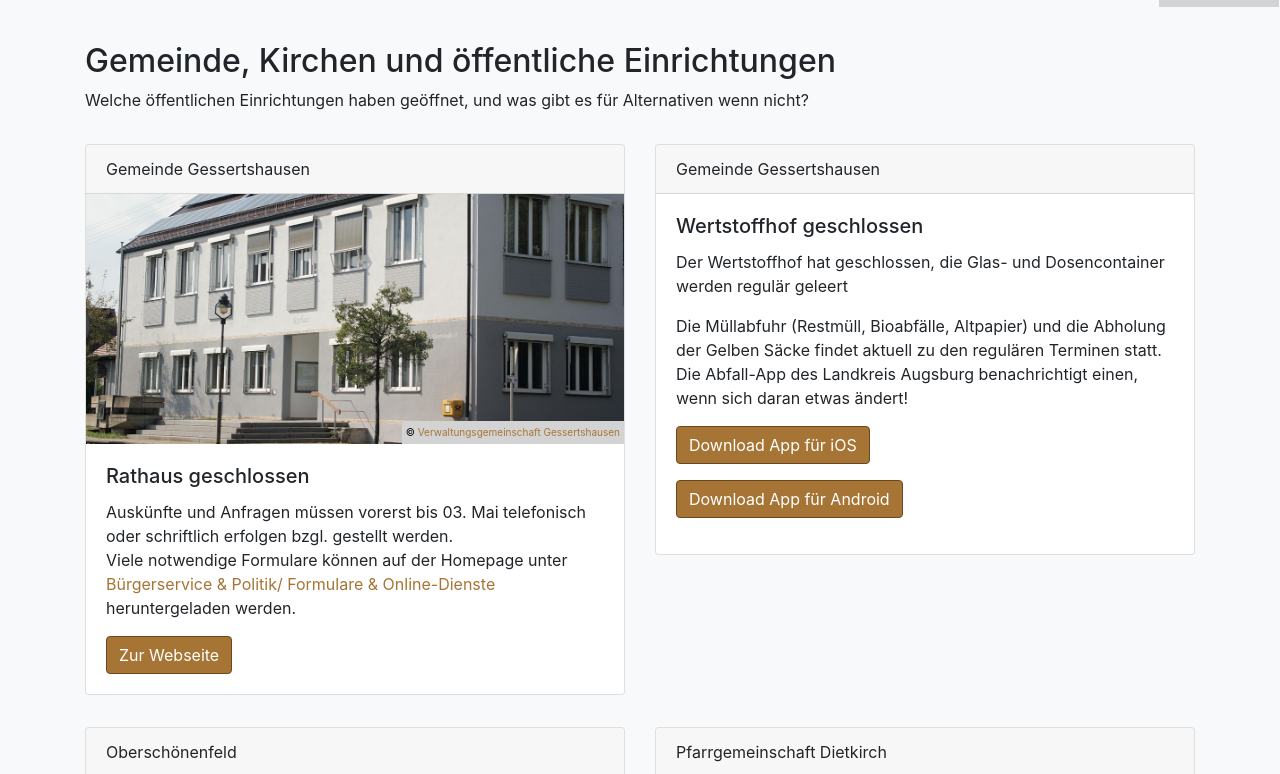
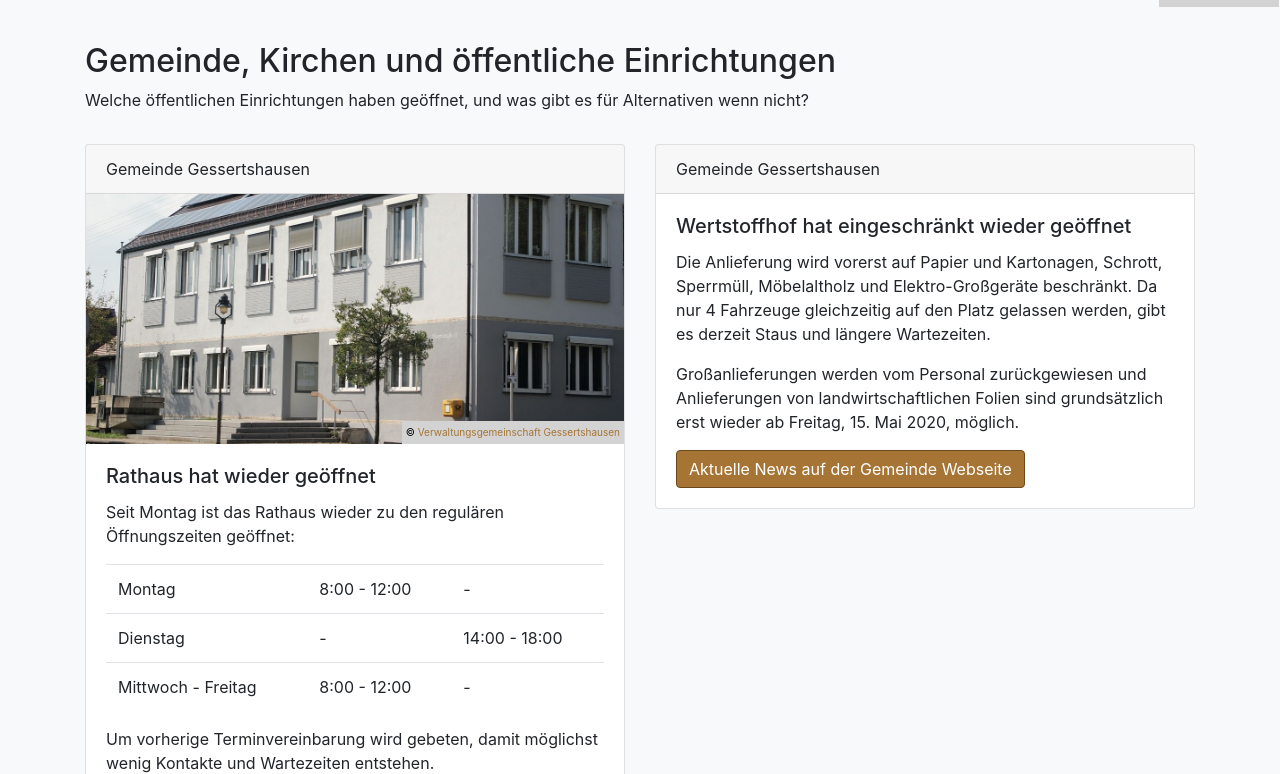
Before and after one commit to aschmutt/region-info, a PHP site: page /gemeinde.php in a window 1280 px wide. Shown: the part 464-1238 px from the top of the page. Run offline with PHP 8.4, Linux system fonts and the light colour scheme.

Commit message:
Inhalte aktualisiert

```diff
--- a/htdocs/Js/index-20200412.js
+++ b/htdocs/Js/index-20200503.js
@@ -2,9 +2,9 @@
 $( document ).ready(function() {
 
     if ($( '#restaurantTab' ).length ){
-        var tablist = new Array('montag', 'dienstag', 'mittwoch', 'donnerstag', 'freitag', 'samstag', 'sonntag');
+        var tablist = new Array('sonntag','montag', 'dienstag', 'mittwoch', 'donnerstag', 'freitag', 'samstag');
         var datum = new Date();
-        var day = datum.getDay() - 1;
+        var day = datum.getDay();
         if ( (day >= 0) && (day < 7) ) {
             var tabSelector = '#' + tablist[day] + '-tab';
             $(tabSelector).tab('show');
--- a/htdocs/Templates/base.twig
+++ b/htdocs/Templates/base.twig
@@ -16,6 +16,6 @@
 <script src="https://code.jquery.com/jquery-3.4.1.slim.min.js" integrity="sha384-J6qa4849blE2+poT4WnyKhv5vZF5SrPo0iEjwBvKU7imGFAV0wwj1yYfoRSJoZ+n" crossorigin="anonymous"></script>
 <script src="https://cdn.jsdelivr.net/npm/popper.js@1.16.0/dist/umd/popper.min.js" integrity="sha384-Q6E9RHvbIyZFJoft+2mJbHaEWldlvI9IOYy5n3zV9zzTtmI3UksdQRVvoxMfooAo" crossorigin="anonymous"></script>
 <script src="https://stackpath.bootstrapcdn.com/bootstrap/4.4.1/js/bootstrap.min.js" integrity="sha384-wfSDF2E50Y2D1uUdj0O3uMBJnjuUD4Ih7YwaYd1iqfktj0Uod8GCExl3Og8ifwB6" crossorigin="anonymous"></script>
-<script src="/Js/index-20200412.js"></script>
+<script src="/Js/index-20200503.js"></script>
 </body>
 </html>
--- a/htdocs/Templates/gemeinde.twig
+++ b/htdocs/Templates/gemeinde.twig
@@ -32,14 +32,38 @@
                             </div>
                         </div>
                         <div class="card-body">
-                            <h5 class="card-title">Rathaus geschlossen</h5>
+                            <h5 class="card-title">Rathaus hat wieder geöffnet</h5>
                             <p class="card-text">
-                                Auskünfte und Anfragen müssen vorerst bis 03. Mai telefonisch oder schriftlich erfolgen bzgl. gestellt werden. <br />
-                                Viele notwendige Formulare können auf der Homepage unter
+                                Seit Montag ist das Rathaus wieder zu den regulären Öffnungszeiten geöffnet:
+                            </p>
+                            <table class="table">
+                                <tbody>
+                                <tr>
+                                    <td>Montag</td>
+                                    <td>8:00 - 12:00</td>
+                                    <td>-</td>
+                                </tr>
+                                <tr>
+                                    <td>Dienstag</td>
+                                    <td>-</td>
+                                    <td>14:00 - 18:00</td>
+                                </tr>
+                                <tr>
+                                    <td>Mittwoch - Freitag</td>
+                                    <td>8:00 - 12:00</td>
+                                    <td>-</td>
+                                </tr>
+                                </tbody>
+                            </table>
+                            <p class="card-text">
+                                Um vorherige Terminvereinbarung wird gebeten, damit möglichst wenig Kontakte und Wartezeiten entstehen.
+                            </p>
+                                Viele notwendige Formulare können auch auf der Homepage heruntergeladen werden, dann sparen Sie sich den Rathaus Besuch!<br />
+                                Formular Link:
                                 <a href="https://www.gessertshausen.de/buergerservice-politik/rathaus/formulare-online-dienste/" target="_blank">
                                     Bürgerservice & Politik/ Formulare & Online-Dienste </a>
-                                heruntergeladen werden.
                             </p>
+                            <a href="tel:0823830060" class="btn btn-primary" >Tel: 08238 3006-0</a>
                             <a href="https://www.gessertshausen.de/" class="btn btn-primary" target="_blank">Zur Webseite</a>
                         </div>
 
@@ -51,12 +75,32 @@
                             Gemeinde Gessertshausen
                         </div>
                         <div class="card-body">
-                            <h5 class="card-title">Wertstoffhof geschlossen</h5>
+                            <h5 class="card-title">Wertstoffhof hat eingeschränkt wieder geöffnet</h5>
                             <p class="card-text">
-                                Der Wertstoffhof hat geschlossen, die Glas- und Dosencontainer werden regulär geleert
+                                Die Anlieferung wird vorerst auf Papier und Kartonagen, Schrott, Sperrmüll, Möbelaltholz und
+                                Elektro-Großgeräte beschränkt. Da nur 4 Fahrzeuge gleichzeitig auf den Platz gelassen werden,
+                                gibt es derzeit Staus und längere Wartezeiten.
                             </p>
                             <p class="card-text">
-                                Die Müllabfuhr (Restmüll, Bioabfälle, Altpapier) und die Abholung der Gelben Säcke findet aktuell zu den regulären Terminen statt.
+                                Großanlieferungen werden vom Personal zurückgewiesen und Anlieferungen von landwirtschaftlichen
+                                Folien sind grundsätzlich erst wieder ab Freitag, 15. Mai 2020, möglich.
+                            </p>
+                            <a href="https://www.gessertshausen.de/news/" class="btn btn-primary" target="_blank">Aktuelle News auf der Gemeinde Webseite</a>
+                        </div>
+                    </div>
+                </div>
+                <div class="col-md-6 py-3">
+                    <div class="card content-card" >
+                        <div class="card-header">
+                            Gemeinde Gessertshausen
+                        </div>
+                        <div class="card-body">
+                            <h5 class="card-title">Müllabfuhr</h5>
+                            <p class="card-text">
+                                Die Müllabfuhr (Restmüll, Bioabfälle, Altpapier) und die Abholung der Gelben Säcke findet aktuell zu den regulären Terminen statt. <br />
+                                Auch die Glas- und Dosencontainer werden regulär entleert.
+                            </p>
+                            <p class="card-text">
                                 Die Abfall-App des Landkreis Augsburg benachrichtigt einen, wenn sich daran etwas ändert!
                             </p>
                             <p><a href="https://itunes.apple.com/de/app/abfallapp-landkreis-augsburg/id740575884?mt=8" target="_blank" class="btn btn-primary"><span class="awk-ui-offscreen">Download App für iOS</span></a></p>
```
Also changed, not shown: htdocs/Templates/index.twig (+18 -30 lines), htdocs/Templates/masken.twig (+31 -4 lines), htdocs/Img/MaskeFlyer3.jpg, htdocs/Img/MaskeFlyer3.png, 1 other file.
